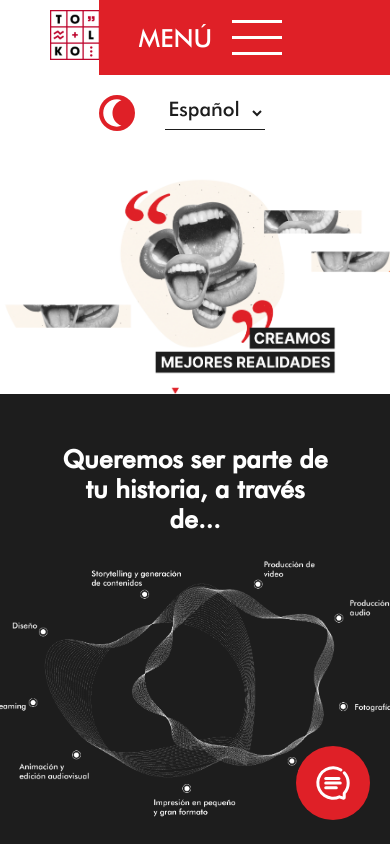
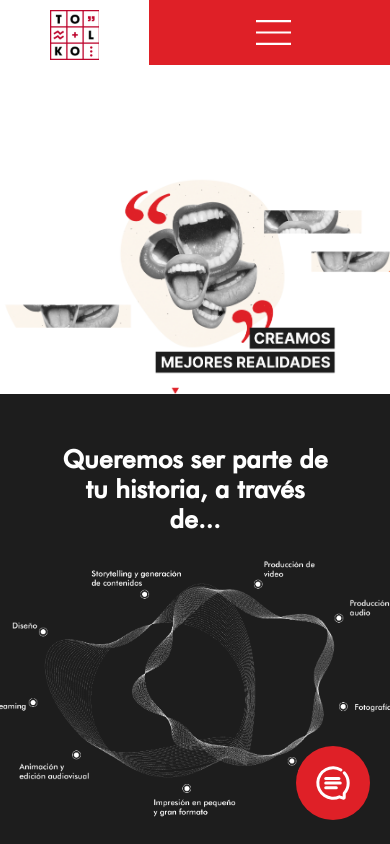
Before and after one commit to msandovalv2022/tolko, a React (Create React App) app: page / in a window 390 px wide. Shown: the top 844 px of the page. Built offline with nearby package versions, Linux system fonts and the light colour scheme.

Commit message:
IMPROVEMENT: El select de cambio de idioma se hace como un co ponenete aparte

```diff
--- /dev/null
+++ b/src/components/language.jsx
@@ -0,0 +1,36 @@
+// import { useState } from "react";
+import { useTranslation } from "react-i18next"; //Hook de i18next
+// import { use } from "i18next";
+
+const Language = () => {
+  const { t, i18n } = useTranslation();
+  const tolkobotEs = document.querySelector(".tolkobotEs");
+  const tolkobotEn = document.querySelector(".tolkobotEn");
+  const lngSelector = document.querySelector("#changeLanguage");
+
+  function changeToSpanish() {
+    i18n.changeLanguage("es");
+
+    tolkobotEs.style.display = "block";
+    tolkobotEn.style.display = "none";
+  }
+  function changeToEnglish() {
+    i18n.changeLanguage("en");
+    tolkobotEs.style.display = "none";
+    tolkobotEn.style.display = "block";
+  }
+  return (
+    <div className="language">
+      <select name="" id="changeLanguage">
+        <option value="es" id="esLanguage" onClick={changeToSpanish}>
+          {t("toolbar.espanol")}
+        </option>
+        <option value="en" id="enLanguage" onClick={changeToEnglish}>
+          {t("toolbar.ingles")}
+        </option>
+      </select>
+    </div>
+  );
+};
+
+export default Language;
--- a/src/components/sidetoolbar.jsx
+++ b/src/components/sidetoolbar.jsx
@@ -17,6 +17,7 @@ const Sidetoolbar = ({sideToolbar}) =>{
             <li className='inactive'><Link text = {t("sidetoolbar.hacemos")}/> </li>
             <li className='inactive'><Link text = {t("sidetoolbar.blog")}/> </li>
             <li className='inactive'><Link text = {t("sidetoolbar.bolsa")}/> </li>
+            <li></li>
         </div>
     )
 }
--- a/src/components/toolbar.jsx
+++ b/src/components/toolbar.jsx
@@ -1,35 +1,17 @@
-// import { useState } from "react";
-
 import { useTranslation } from "react-i18next"; //Hook de i18next
 import { Link, LinkImg } from "./links";
 import Darkmode from "./darkmode";
+import Language from "./language";
 
 import lightMode from "../assets/img/lightMode.svg";
 import darkMode from "../assets/img/darkMode.svg";
 import burger from "../assets/img/burger.svg";
 import logoTolko from "../assets/img/logo_tolko.svg";
 import logoTolkoWhite from "../assets/img/logo_tolkoWhite.svg";
-// import { use } from "i18next";
 
 const Toolbar = ({ openSidetoolbar, refTool, refLogo, refLogoWhite }) => {
-  const { t, i18n } = useTranslation();
-  const tolkobotEs = document.querySelector(".tolkobotEs");
-  const tolkobotEn = document.querySelector(".tolkobotEn");
-  const lngSelector = document.querySelector("#changeLanguage");
+  const {t} = useTranslation();
 
-  // const [lng, setLng] = useState(lngSelector.value);
-
-  function changeToSpanish() {
-    i18n.changeLanguage("es");
-
-    tolkobotEs.style.display = "block";
-    tolkobotEn.style.display = "none";
-  }
-  function changeToEnglish() {
-    i18n.changeLanguage("en");
-    tolkobotEs.style.display = "none";
-    tolkobotEn.style.display = "block";
-  }
   return (
     <div className="toolbar">
       <div className="toolbar__logo">
@@ -52,14 +34,7 @@ const Toolbar = ({ openSidetoolbar, refTool, refLogo, refLogoWhite }) => {
         </div>
         <div className="toolbar__burger--changeOptions">
           <Darkmode />
-          <select name="" id="changeLanguage">
-            <option value="es" id="esLanguage" onClick={changeToSpanish}>
-              {t("toolbar.espanol")}
-            </option>
-            <option value="en" id="enLanguage" onClick={changeToEnglish}>
-              {t("toolbar.ingles")}
-            </option>
-          </select>
+          <Language/>
         </div>
       </div>
     </div>
--- a/src/styles/layout/_sidetoolbar.scss
+++ b/src/styles/layout/_sidetoolbar.scss
@@ -5,6 +5,7 @@
     background-color: $red;
     color: #fff;
     top: 0;
+    margin-top: 80px;
     right: 0;
     height: 100vh;
     width: 280px;
@@ -44,3 +45,7 @@
         transform: translateX(0%);
     }
 }
+
+@media screen and (max-width: 768px){
+
+}
--- a/src/styles/layout/_toolbar.scss
+++ b/src/styles/layout/_toolbar.scss
@@ -26,15 +26,15 @@
         font-size: 25px;
       }
     }
-    &--changeOptions{
+    &--changeOptions {
       margin-top: 20px;
       display: flex;
       align-items: center;
-      img{
+      img {
         margin-right: 30px;
         cursor: pointer;
       }
-      select{
+      select {
         background-color: transparent;
         border: none;
         border-bottom: 1px solid $black;
@@ -47,27 +47,99 @@
     }
   }
 }
+@media screen and (max-width: 768px) {
+  .toolbar {
+    &__logo {
+      margin-left: 100px;
+      img {
+        height: 60px;
+      }
+    }
+    &__burger {
+      &--burger {
+        justify-content: center;
+        width: 300px;
+        img {
+          // height: 30px;
+        }
+        p {
+          display: none;
+        }
+      }
+      &--changeOptions {
+        display: none;
+      }
+    }
+  }
+}
 
-@media screen and (max-width: 668px){
-  .toolbar{
-    &__logo{
+@media screen and (max-width: 668px) {
+  .toolbar {
+    &__logo {
       margin-left: 50px;
-      img{
+      img {
         height: 50px;
       }
     }
-    &__burger{
+    &__burger {
       width: 300px;
     }
   }
 }
-@media screen and (max-width: 380px){
-  .toolbar{
-    &__logo{
-      display: none
+@media screen and (max-width: 576px) {
+  .toolbar {
+    &__burger {
+      &--burger {
+        img {
+          width: 35px;
+        }
+      }
     }
-    // &__burger{
-    //   width: 100%;
-    // }
   }
 }
+@media screen and (max-width: 480px) {
+  .toolbar {
+    &__burger {
+      translate: 50px 0;
+      &--burger {
+        width: 250px;
+      }
+    }
+  }
+}
+@media screen and (max-width: 380px) {
+  .toolbar {
+    &__burger {
+      translate: 100px 0px;
+      &--burger {
+        width: 200px;
+      }
+    }
+    &__logo {
+      margin-top: 5px;
+      margin-left: 20px;
+      img {
+        height: 55px;
+      }
+    }
+  }
+}
+@media screen and (max-width: 380px) {
+  .toolbar {
+    &__burger {
+      translate: 110px 0px;
+      &--burger {
+        width: 150px;
+        img {
+          height: 20px;
+        }
+      }
+    }
+    &__logo {
+      width: 55px;
+      img {
+        height: 45px;
+      }
+    }
+  }
+}
```
